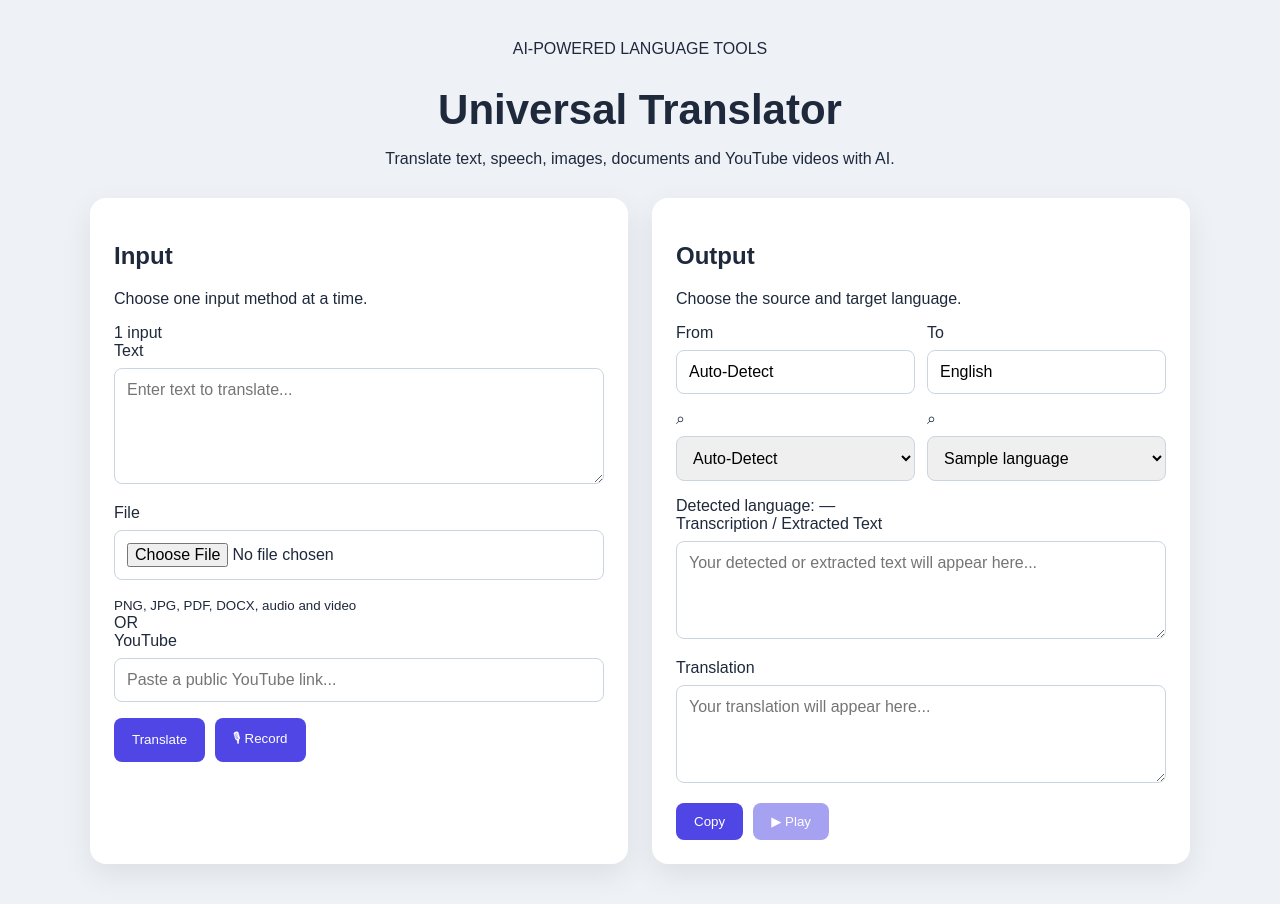
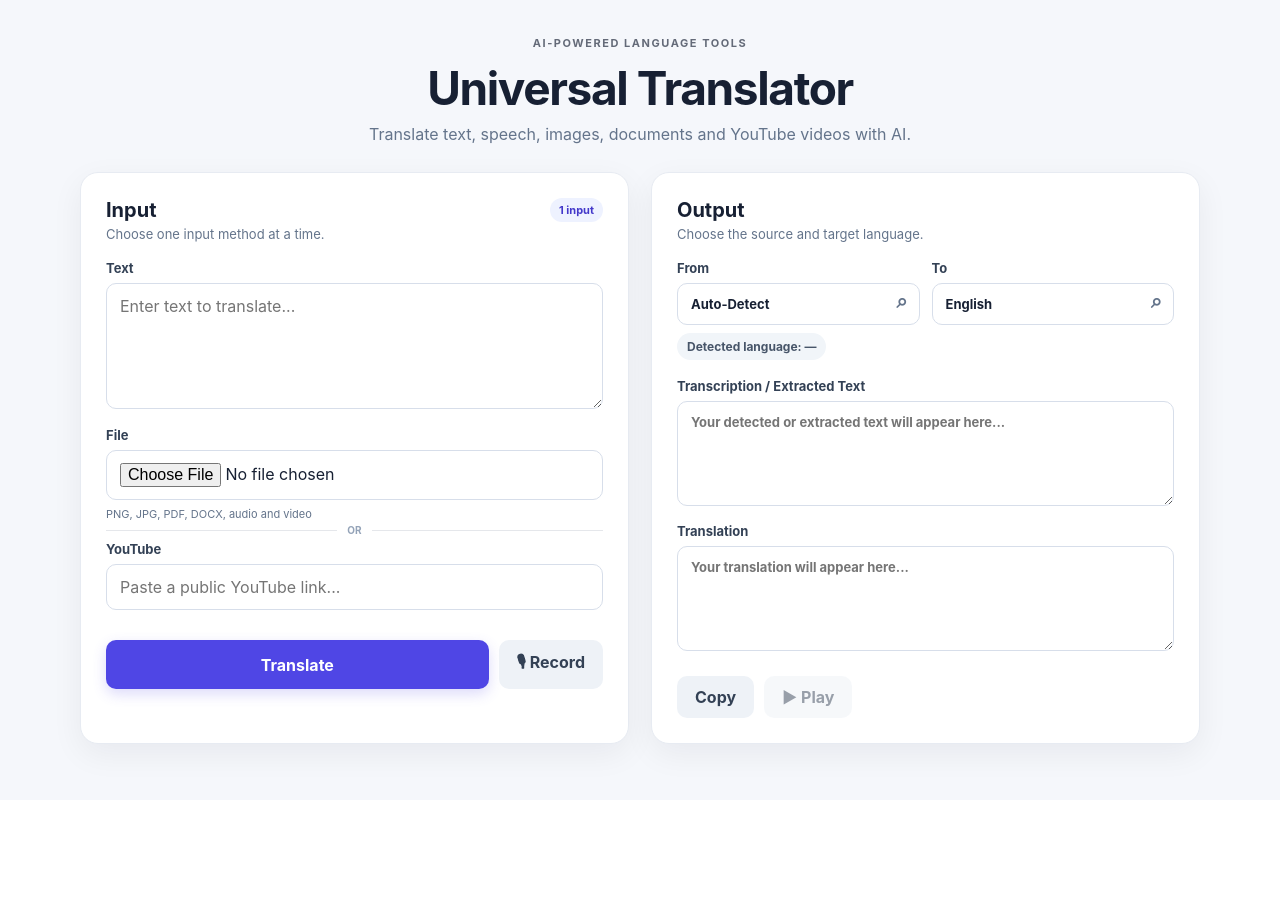
Before and after one commit to vidhya-2005/Translator, a Flask app: template templates/index.html in a window 1280 px wide. After the commit the page ends 767 px from the top, so only its background shows below. Run offline with Flask 3, Linux system fonts and the light colour scheme; the template is opened without the code that fills it: most values are stand-ins (such as "Sample title", 1, 10 or a date in 2020).

Commit message:
Polish translator processing UX

```diff
--- a/static/css/style.css
+++ b/static/css/style.css
@@ -1,16 +1,46 @@
 * { box-sizing: border-box; }
-body { margin: 0; font-family: Arial, sans-serif; background: #eef2f7; color: #1e293b; }
-.container { width: min(1100px, 94%); margin: 40px auto; }
-header { text-align: center; margin-bottom: 30px; }
-h1 { font-size: 42px; margin-bottom: 8px; }
-.grid { display: grid; grid-template-columns: 1fr 1fr; gap: 24px; }
-.card { background: white; padding: 24px; border-radius: 16px; box-shadow: 0 10px 30px rgba(0,0,0,.08); }
-textarea, input, select { width: 100%; padding: 12px; margin: 8px 0 16px; border: 1px solid #cbd5e1; border-radius: 8px; font: inherit; }
-button { border: 0; padding: 11px 18px; border-radius: 8px; cursor: pointer; background: #4f46e5; color: white; }
+body { margin: 0; font-family: Inter, Arial, sans-serif; background: #f5f7fb; color: #172033; }
+.container { width: min(1120px, 94%); margin: 36px auto 56px; }
+header { text-align: center; margin-bottom: 28px; }
+.eyebrow { font-size: 11px; font-weight: 700; letter-spacing: .14em; margin-bottom: 10px; opacity: .65; }
+h1 { font-size: clamp(32px, 5vw, 46px); margin: 0 0 8px; letter-spacing: -.03em; }
+header p { margin: 0; color: #64748b; }
+.grid { display: grid; grid-template-columns: 1fr 1fr; gap: 22px; }
+.card { background: #fff; padding: 25px; border: 1px solid #e7ebf2; border-radius: 18px; box-shadow: 0 10px 32px rgba(15,23,42,.06); }
+.card-heading { display: flex; justify-content: space-between; align-items: flex-start; gap: 16px; margin-bottom: 18px; }
+.card h2 { margin: 0 0 4px; font-size: 20px; }
+.card-heading p { margin: 0; color: #64748b; font-size: 13px; }
+.input-badge { padding: 5px 9px; border-radius: 999px; background: #eef2ff; color: #4338ca; font-size: 11px; font-weight: 700; white-space: nowrap; }
+label { display: block; font-size: 13px; font-weight: 700; color: #334155; }
+textarea, input { width: 100%; padding: 12px 13px; margin: 7px 0 14px; border: 1px solid #d7deea; border-radius: 10px; font: inherit; color: #172033; background: #fff; transition: border-color .15s, box-shadow .15s; }
+textarea { resize: vertical; min-height: 105px; }
+textarea:focus, input:focus { outline: none; border-color: #6366f1; box-shadow: 0 0 0 3px rgba(99,102,241,.12); }
+small { display: block; margin-top: -7px; color: #64748b; font-size: 11px; }
+.or-divider { display: flex; align-items: center; gap: 10px; color: #94a3b8; font-size: 10px; font-weight: 700; margin: 3px 0 5px; }
+.or-divider::before, .or-divider::after { content: ""; height: 1px; flex: 1; background: #e5e7eb; }
+.actions { display: flex; gap: 10px; margin-top: 8px; }
+button { border: 0; padding: 11px 18px; border-radius: 10px; cursor: pointer; font: inherit; font-weight: 700; transition: transform .15s, opacity .15s, box-shadow .15s; }
+button:hover:not(:disabled) { transform: translateY(-1px); }
 button:disabled { opacity: .5; cursor: not-allowed; }
-.actions { display: flex; gap: 10px; }
+.primary-btn { flex: 1; background: #4f46e5; color: white; box-shadow: 0 5px 14px rgba(79,70,229,.2); }
+.secondary-btn { background: #eef2f7; color: #334155; }
+.primary-actions { margin-top: 16px; }
+.recording-status { min-height: 18px; margin: 8px 0 0; color: #64748b; font-size: 12px; }
 .language-grid { display: grid; grid-template-columns: 1fr 1fr; gap: 12px; }
-.error { color: #dc2626; margin-top: 20px; }
-.loader { text-align: center; margin: 20px; font-weight: bold; }
+.language-search { position: relative; }
+.language-search input { padding-right: 38px; margin-bottom: 4px; }
+.search-icon { position: absolute; right: 12px; top: 50%; transform: translateY(-58%); color: #64748b; pointer-events: none; font-size: 20px; }
+.language-code-select { position: absolute; width: 1px; height: 1px; opacity: 0; pointer-events: none; }
+.detected-language { display: inline-flex; margin: 4px 0 18px; padding: 6px 10px; border-radius: 999px; background: #f1f5f9; color: #475569; font-size: 12px; font-weight: 700; }
+.processing-panel { display: flex; align-items: center; gap: 15px; margin-top: 20px; padding: 16px 18px; background: #fff; border: 1px solid #e4e7ef; border-radius: 14px; box-shadow: 0 8px 24px rgba(15,23,42,.05); }
+.processing-spinner { width: 24px; height: 24px; flex: 0 0 24px; border: 3px solid #e0e7ff; border-top-color: #4f46e5; border-radius: 50%; animation: spin .8s linear infinite; }
+.processing-content { min-width: 0; display: flex; flex-direction: column; gap: 3px; }
+.processing-content strong { font-size: 14px; }
+.processing-content > span { color: #64748b; font-size: 12px; }
+.processing-steps { display: flex; flex-wrap: wrap; gap: 6px 14px; margin-top: 6px; }
+.processing-steps span { color: #94a3b8; font-size: 10px; font-weight: 700; }
+.processing-steps span.active { color: #4f46e5; }
+.error { color: #dc2626; margin: 16px 0 0; font-size: 13px; }
 .hidden { display: none; }
-@media (max-width: 800px) { .grid { grid-template-columns: 1fr; } .language-grid { grid-template-columns: 1fr; } }
+@keyframes spin { to { transform: rotate(360deg); } }
+@media (max-width: 800px) { .grid { grid-template-columns: 1fr; } .language-grid { grid-template-columns: 1fr; } .container { margin-top: 24px; } }
```
